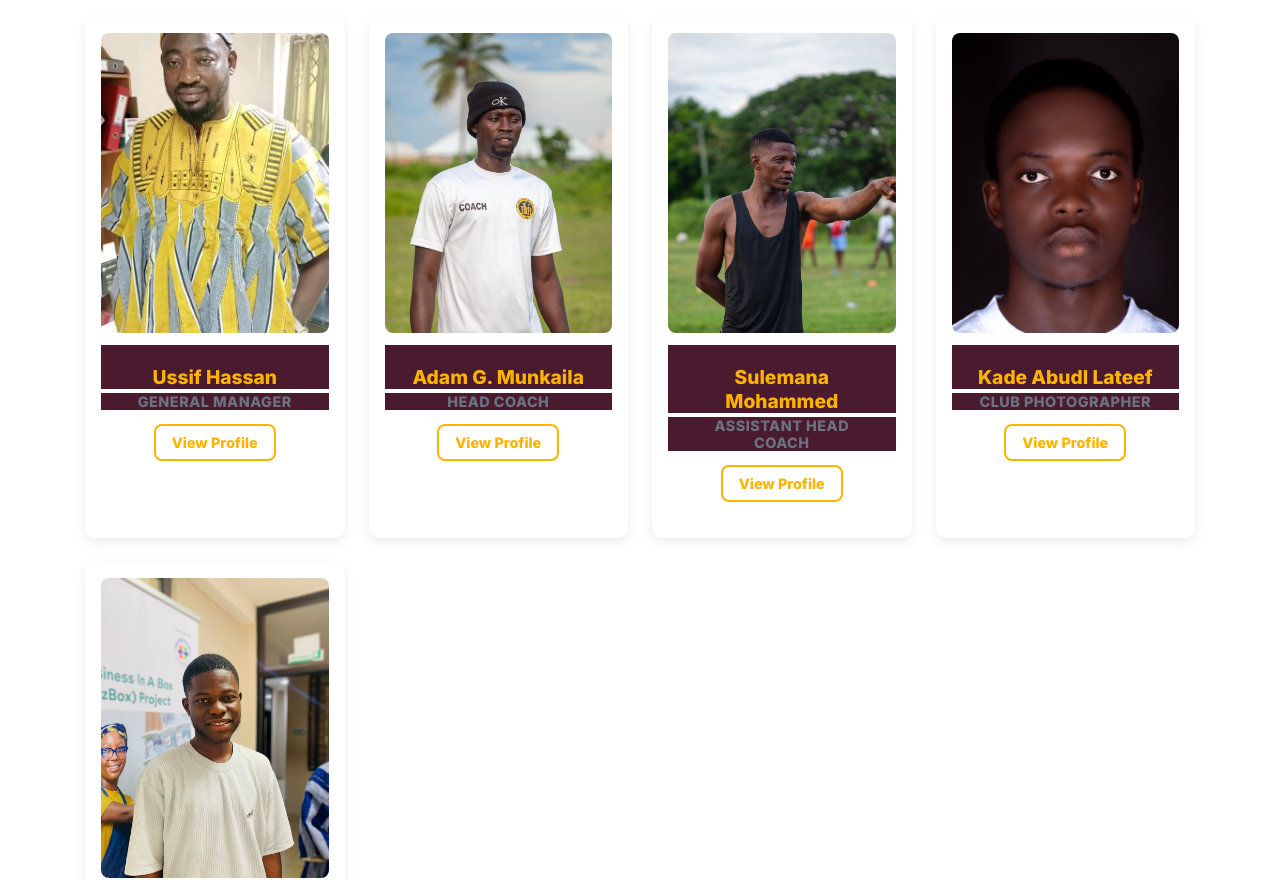
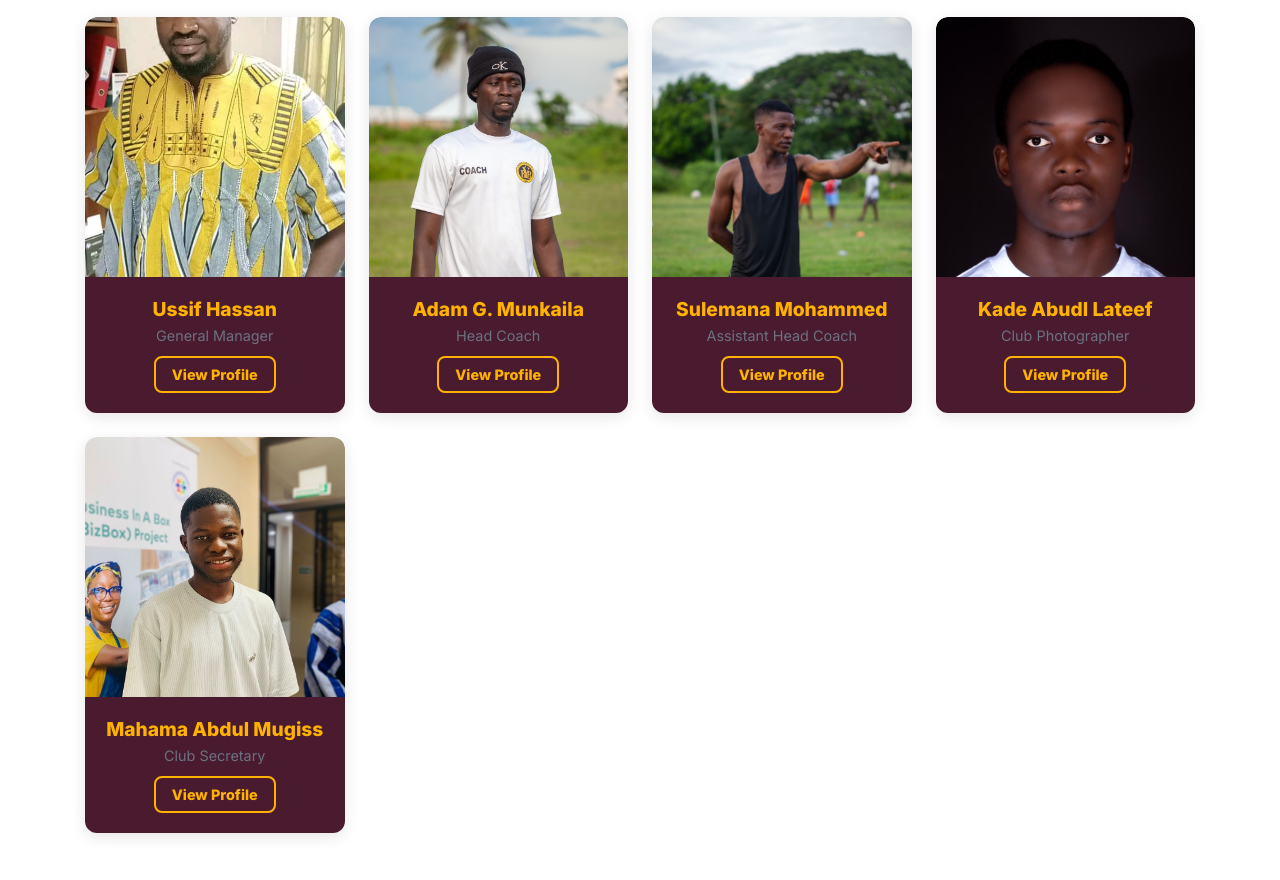
Before and after one commit to bramugiz/Babato-YoungBoys-FC, a plain HTML site: page staff.html in a window 1280 px wide. Shown: the part 246-1126 px from the top of the page. Drawn offline with Linux system fonts and the light colour scheme.

Commit message:
Add files via upload

```diff
--- a/staff.html
+++ b/staff.html
@@ -27,6 +27,7 @@
                     <a href="#contact" class="nav-link">Contact Us</a>
                 </nav>
                 <div class="nav-right">
+                    <button class="nav-toggle" id="nav-toggle" aria-label="Toggle navigation"><i class="fas fa-bars"></i></button>
                     <button class="search-btn" aria-label="Search"><i class="fas fa-magnifying-glass"></i></button>
                 </div>
             </div>
@@ -39,36 +40,41 @@
                 <h2>Staff</h2>
                 <!-- 4-column row -->
                 <div class="grid staff-grid-4">
-                    <div class="card">
-                        <img src="hassan.jpg" alt="General Manager">
-                        <h3>Ussif Hassan</h3>
-                        <p>General Manager</p>
-                        <a href="#" class="card-cta">View Profile</a>
-                    </div>
-                    <div class="card">
-                        <img src="mukaila.jpg" alt="Youth Coach">
-                        <h3>Adam G. Munkaila</h3>
-                        <p>Head Coach</p>
-                        <a href="#" class="card-cta">View Profile</a>
-                    </div>
-                    <div class="card">
-                        <img src="neymar.jpg" alt="Assistant Head Coach">
-                        <h3>Sulemana Mohammed</h3>
-                        <p>Assistant Head Coach</p>
-                        <a href="#" class="card-cta">View Profile</a>
-                    </div>
-                    <div class="card">
-                        <img src="lateef.jpg" alt="Club Photographer">
-                        <h3>Kade Abudl Lateef</h3>
-                        <p>Club Photographer</p>
-                        <a href="#" class="card-cta">View Profile</a>
-                    </div>
-                    <div class="card">
-                        <img src="mugiz.jpg" alt="Club Secretary">
-                        <h3>Mahama Abdul Mugiss</h3>
-                        <p>Club Secretary</p>
-                        <a href="#" class="card-cta">View Profile</a>
-                    </div>
+                    <article class="player-card">
+                        <div class="player-image"><img src="hassan.jpg" alt="General Manager"></div>
+                        <div class="player-info">
+                            <h4>Ussif Hassan</h4>
+                            <p>General Manager</p><a class="player-cta" href="#">View Profile</a>
+                        </div>
+                    </article>
+                    <article class="player-card">
+                        <div class="player-image"><img src="mukaila.jpg" alt="Youth Coach"></div>
+                        <div class="player-info">
+                            <h4>Adam G. Munkaila</h4>
+                            <p>Head Coach</p><a class="player-cta" href="#">View Profile</a>
+                        </div>
+                    </article>
+                    <article class="player-card">
+                        <div class="player-image"><img src="neymar.jpg" alt="Assistant Head Coach"></div>
+                        <div class="player-info">
+                            <h4>Sulemana Mohammed</h4>
+                            <p>Assistant Head Coach</p><a class="player-cta" href="#">View Profile</a>
+                        </div>
+                    </article>
+                    <article class="player-card">
+                        <div class="player-image"><img src="lateef.jpg" alt="Club Photographer"></div>
+                        <div class="player-info">
+                            <h4>Kade Abudl Lateef</h4>
+                            <p>Club Photographer</p><a class="player-cta" href="#">View Profile</a>
+                        </div>
+                    </article>
+                    <article class="player-card">
+                        <div class="player-image"><img src="mugiz.jpg" alt="Club Secretary"></div>
+                        <div class="player-info">
+                            <h4>Mahama Abdul Mugiss</h4>
+                            <p>Club Secretary</p><a class="player-cta" href="#">View Profile</a>
+                        </div>
+                    </article>
                 </div>
             </div>
         </section>
--- a/styles.css
+++ b/styles.css
@@ -412,6 +412,18 @@
     grid-template-columns: repeat(3, 1fr);
     gap: 24px;
     margin-bottom: 24px;
+}
+
+@media (max-width: 920px) {
+    .staff-grid-4 {
+        grid-template-columns: repeat(2, 1fr);
+    }
+}
+
+@media (max-width: 520px) {
+    .staff-grid-4 {
+        grid-template-columns: 1fr;
+    }
 }
 
 .team-category {
@@ -1044,6 +1056,18 @@
         grid-template-columns: 1fr;
         gap: 24px;
     }
+    .services-grid {
+        flex-direction: column;
+    }
+    .services-content {
+        order: 1;
+    }
+    .services-image {
+        order: 2;
+    }
+    .news-section .news-slider {
+        grid-template-columns: 1fr;
+    }
     .players-grid {
         grid-template-columns: repeat(3, 1fr)
     }
```
Also changed, not shown: index.html (+1 -1 lines).
